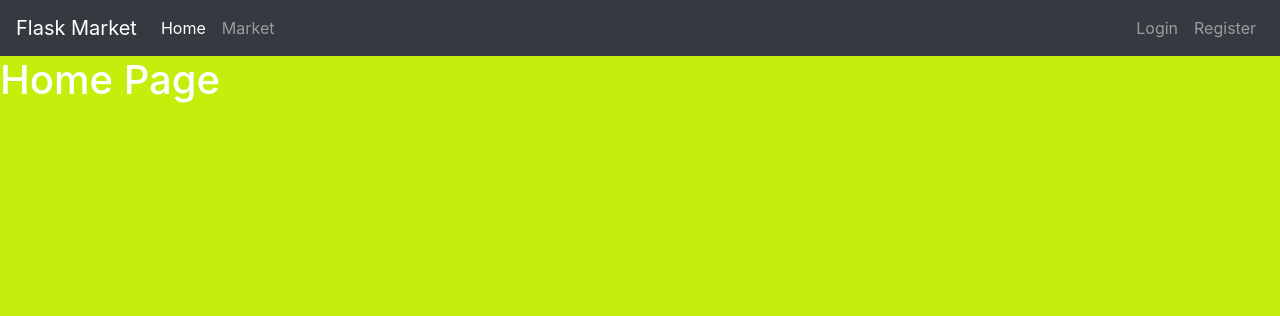
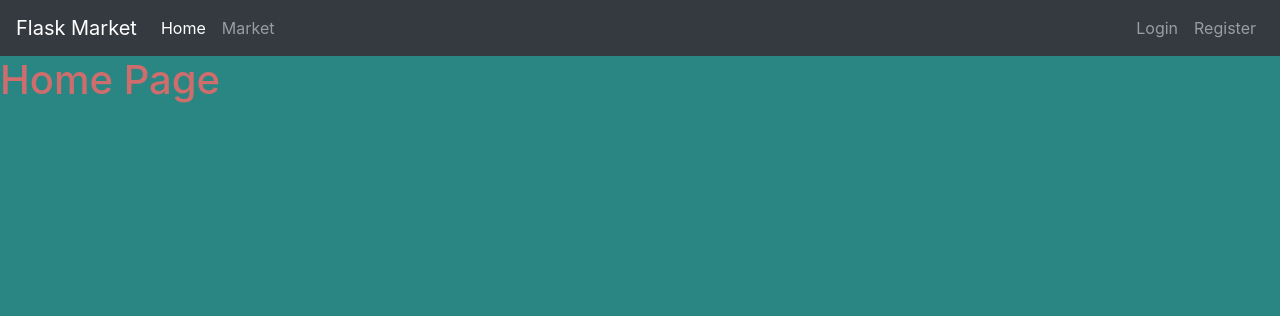
Before and after one commit to giorgiopisano/FlaskMarket, a Flask app: page / in a window 1280 px wide. Shown: the top 316 px of the page. Run offline with Flask 2, Linux system fonts and the light colour scheme.

Commit message:
changed colors

```diff
--- a/templates/home.html
+++ b/templates/home.html
@@ -52,8 +52,8 @@
   </body>
   <style>
       body {
-        background-color: #c4ee0c;
-        color: white
+        background-color: #2a8682;
+        color: rgb(207, 109, 109)
       }
   </style>
 </html>
```
